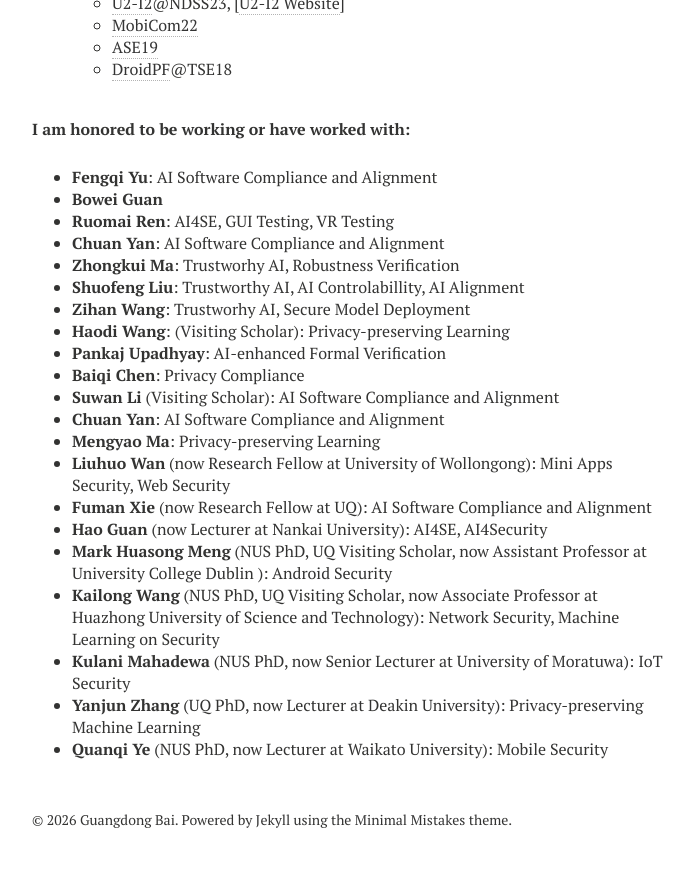
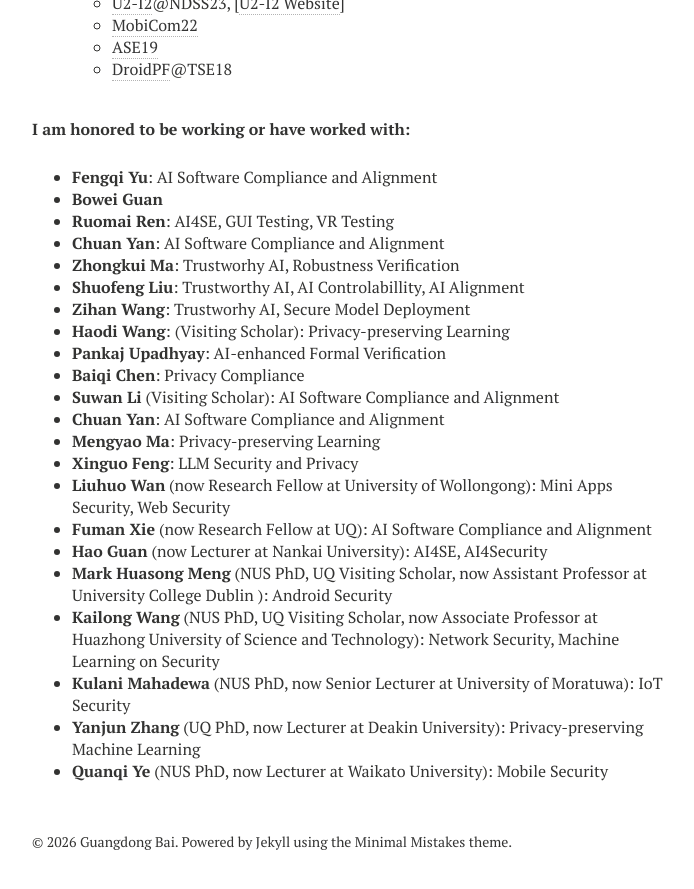
Before and after one commit to baigd/baigd.github.io, a Jekyll site: the page built from index.md, in a window 1280 px wide and 900 px high, scrolled down 1051 px. Shown: the top 889 px of the window, without its empty margins (288-982 px from the left). Built offline with Jekyll 4.4.1, drawn with Linux system fonts in a browser that asks for light colours; nearby versions of some CDN libraries.

Commit message:
Update index.md

```diff
--- a/index.md
+++ b/index.md
@@ -64,6 +64,7 @@ I am an Associate Editor of <a href="https://www.computer.org/csdl/journal/tq" t
 <li><b>Suwan Li</b> (Visiting Scholar): AI Software Compliance and Alignment </li>
 <li><b>Chuan Yan</b>: AI Software Compliance and Alignment </li>
 <li><b>Mengyao Ma</b>: Privacy-preserving Learning </li>
+<li><b>Xinguo Feng</b>: LLM Security and Privacy </li>
 <li><b>Liuhuo Wan</b> (now Research Fellow at University of Wollongong): Mini Apps Security, Web Security </li>
 <li><b>Fuman Xie</b> (now Research Fellow at UQ): AI Software Compliance and Alignment </li>
 <li><b>Hao Guan</b> (now Lecturer at Nankai University): AI4SE, AI4Security</li>
```
